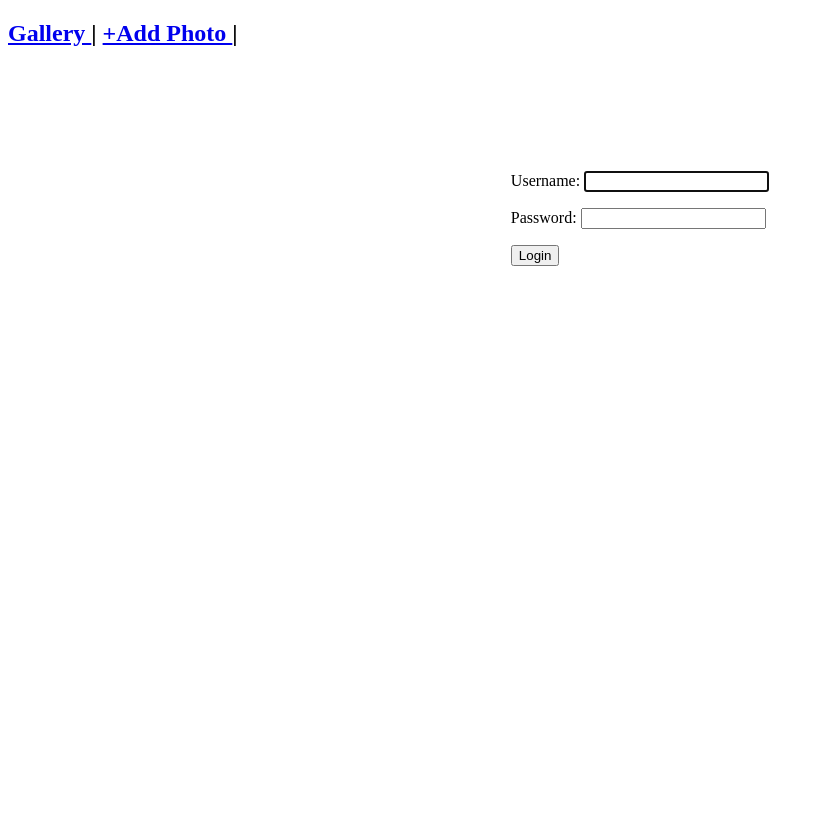
After one commit to mrasti/edipho, a Django app: page /login/ in a window 1280 px wide. The commit adds this page. Shown: the whole page, without its empty margins (0-823 px from the left). Run offline with Django 3.2, Linux system fonts and the light colour scheme; some libraries are stand-ins or nearby versions.

Commit message:
added login page

```diff
--- a/gallery/static/css/style.css
+++ b/gallery/static/css/style.css
@@ -109,3 +109,17 @@
 input[type=range]{
     width: 300px;
 }
+
+/* ------------------------------------- Log in page styles ------------------------------------- */
+
+html,
+body {
+    height: 100%;
+}
+
+.login-container{
+    height: 100%;
+    display: flex;
+    justify-content: center;
+    align-items: center;
+}
--- /dev/null
+++ b/gallery/templates/login.html
@@ -0,0 +1,12 @@
+{% extends 'base.html' %}
+
+{% block content %}
+<div class="login-container">
+    <!-- <h2>Log in to your photo gallery</h2> -->
+    <form method="post">
+        {% csrf_token %}
+        {{ form.as_p }}
+        <button type="submit">Login</button>
+    </form>
+</div>
+{% endblock %}
--- a/gallery/urls.py
+++ b/gallery/urls.py
@@ -1,7 +1,9 @@
 from django.urls import path
 from . import views
+from django.contrib.auth.views import LoginView
 
 urlpatterns = [
     path('', views.photo_list, name = 'photo_list'),
     path('photo/<int:pk>/update', views.photo_update, name = 'photo_update'),
+    path('login/', LoginView.as_view(template_name='login.html'), name= 'LoginView'),
 ]
```
